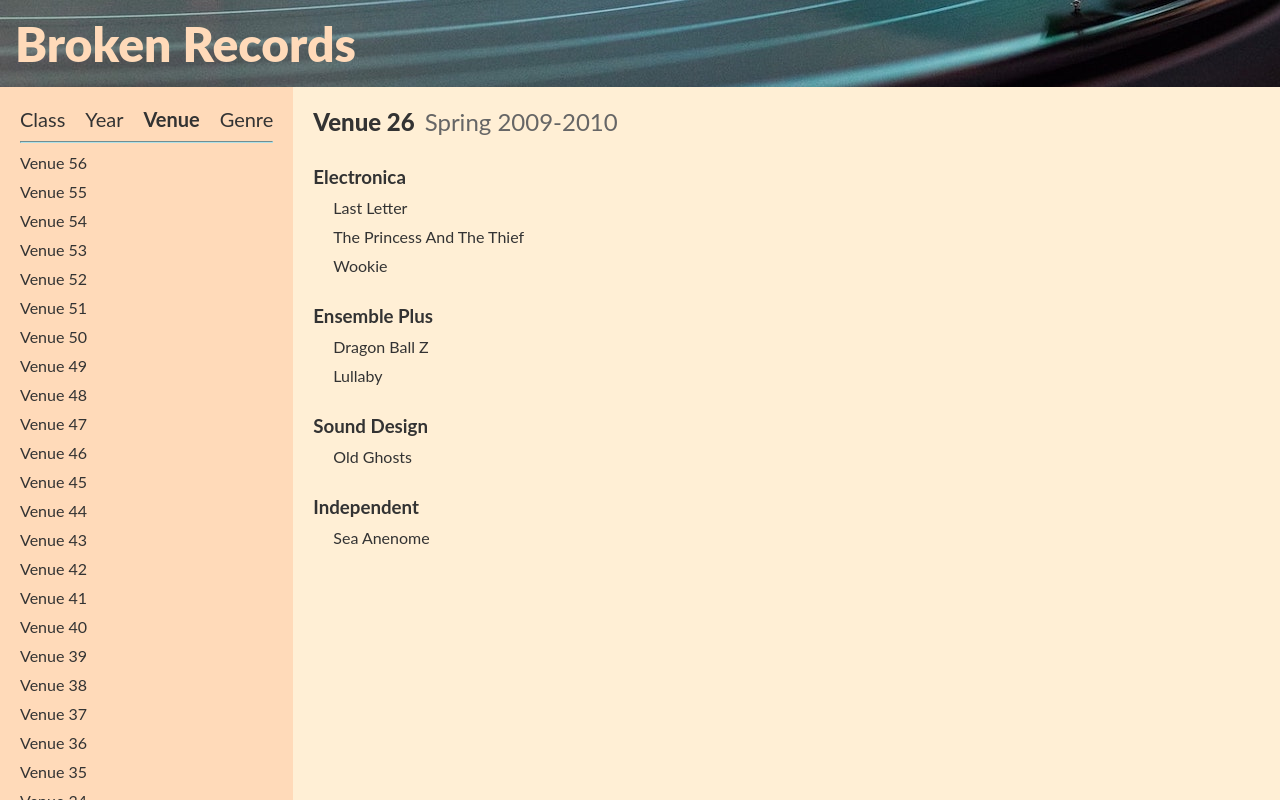
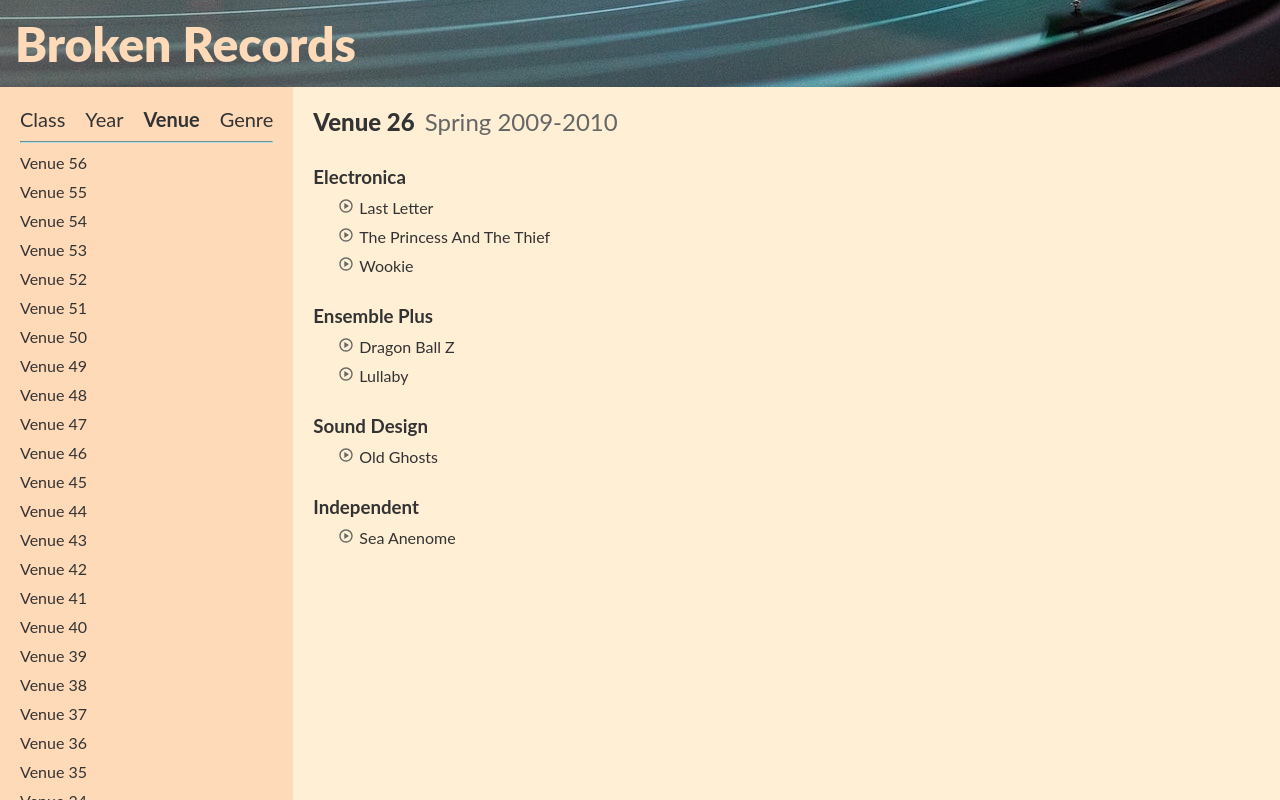
Before and after one commit to RyanCohen70/broken-records, a Next.js app: page /venues/venue-26 in a window 1280 px wide. Shown: the top 800 px of the page. Built offline with nearby package versions, Linux system fonts and the light colour scheme.

Commit message:
play icon & link to soundcloud

```diff
--- a/components/track.tsx
+++ b/components/track.tsx
@@ -1,14 +1,40 @@
+import React from 'react';
 import type { TTrackModel } from '../lib/typedefs/models';
-
 type TTrackProps = {
   readonly track: TTrackModel;
 };
 
+function PlayIcon() {
+  return (
+    <svg
+      xmlns='http://www.w3.org/2000/svg'
+      enable-background='new 0 0 24 24'
+      height='16px'
+      viewBox='0 0 24 24'
+      width='16px'
+      className='play-icon'
+    >
+      <g>
+        <rect fill='none' height='24' width='24' />
+      </g>
+      <g>
+        <path d='M12,2C6.48,2,2,6.48,2,12s4.48,10,10,10s10-4.48,10-10S17.52,2,12,2z M12,20c-4.41,0-8-3.59-8-8s3.59-8,8-8s8,3.59,8,8 S16.41,20,12,20z M9.5,16.5l7-4.5l-7-4.5V16.5z' />
+      </g>
+    </svg>
+  );
+}
 function Track({ track }: TTrackProps) {
   const { title, artistNames } = track;
   return (
     <div className='track'>
-      <div className='track-name'>{title}</div>
+      <div>
+        <span>
+          <a className='track-link' href={track.link}>
+            <PlayIcon />
+          </a>
+        </span>
+        <span className='track-name'>{title}</span>
+      </div>
       <div className='track-artists'>{artistNames.join(', ')}</div>
     </div>
   );
--- a/lib/tracks.ts
+++ b/lib/tracks.ts
@@ -3,6 +3,8 @@
   TPerformanceTable,
   TStudentTable,
 } from './typedefs/tables';
+
+//import {_} from 'lodash';
 import { loadData } from './loadData';
 import { TTrackModel } from './typedefs/models';
 
@@ -10,7 +12,7 @@
 const performances = loadData<TPerformanceTable[]>('performances');
 const artists = loadData<TStudentTable[]>('students');
 
-function getArtistsforTracks(track: TTrackTable): string[] {
+function getArtistsForTrack(track: TTrackTable): string[] {
   const p = performances.find(
     (p: TPerformanceTable) => p.trackTitle === track.title
   );
@@ -19,6 +21,16 @@
   artists.filter((a: TStudentTable) => a.id === p.studentId);
   const artistNames = artists.map(a => `${a.firstName} ${a.lastName}`);
   return artistNames;
+}
+
+function getLinkForTrack(track: TTrackTable): string {
+  const path: string = track.title
+    .toLowerCase()
+    .replace(/\(.+\)/, '')
+    .trim()
+    .replaceAll(' ', '-');
+  const link: string = `https://soundcloud.com/bush-upper-school-music/` + path;
+  return link;
 }
 
 export function getTrackModel(
@@ -31,7 +43,8 @@
     .sort((a, b) => (a.title > b.title ? 1 : -1));
   const trackModel: TTrackModel[] = filteredTracks.map(track => ({
     ...track,
-    artistNames: getArtistsforTracks(track),
+    link: getLinkForTrack(track),
+    artistNames: getArtistsForTrack(track),
   }));
   //console.log(location, 'trackModel =>', trackModel);
   return trackModel;
--- a/lib/typedefs/models.ts
+++ b/lib/typedefs/models.ts
@@ -23,6 +23,7 @@
 } from './tables';
 
 export type TTrackModel = TTrackTable & {
+  readonly link: string;
   readonly artistNames: string[];
 };
 
--- a/styles/globals.css
+++ b/styles/globals.css
@@ -98,3 +98,7 @@
   color: #666;
   margin: 0 10px;
 }
+.play-icon {
+  fill: #666;
+  margin: 0 5px;
+}
```
Also changed, not shown: public/assets/play_icon.svg (added).
